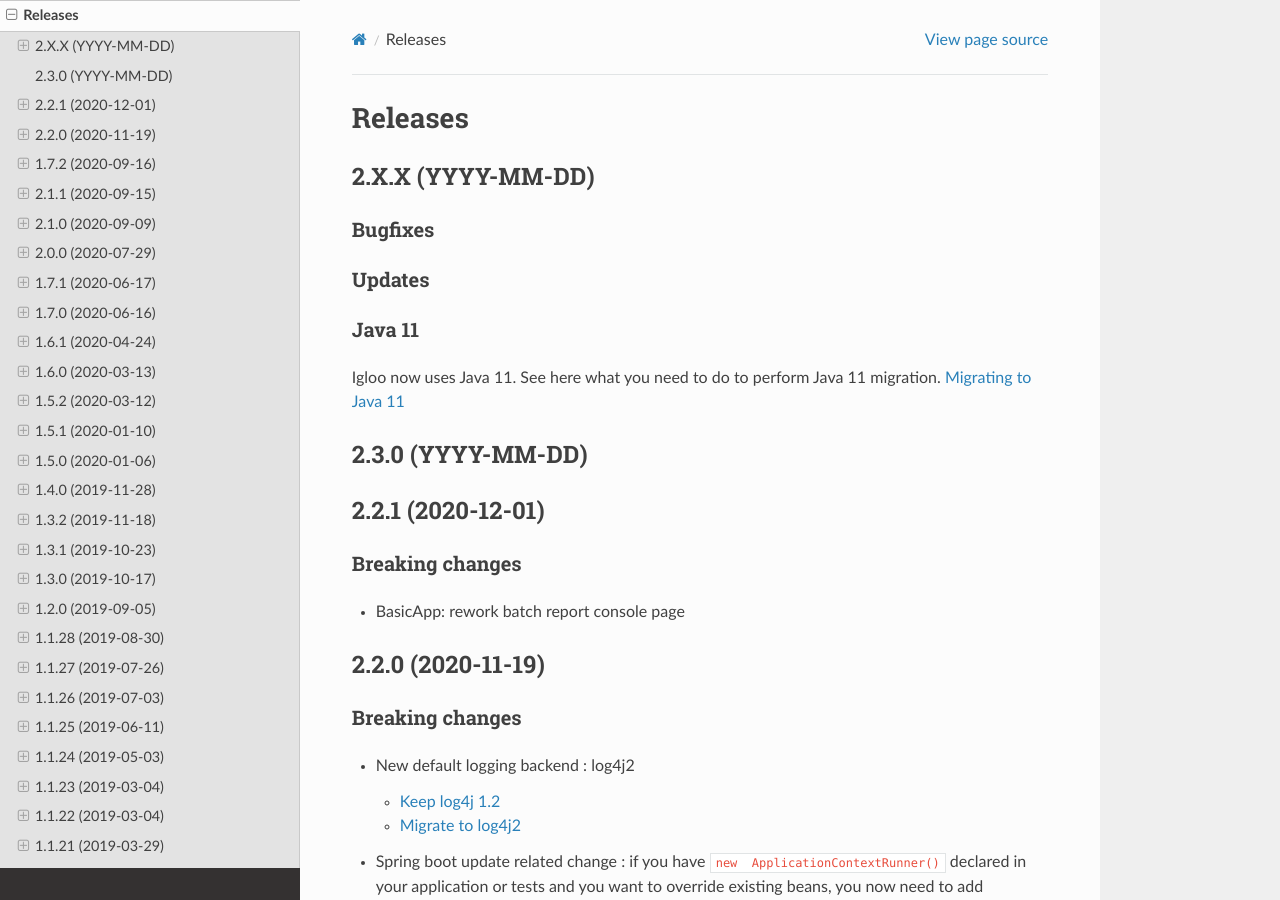
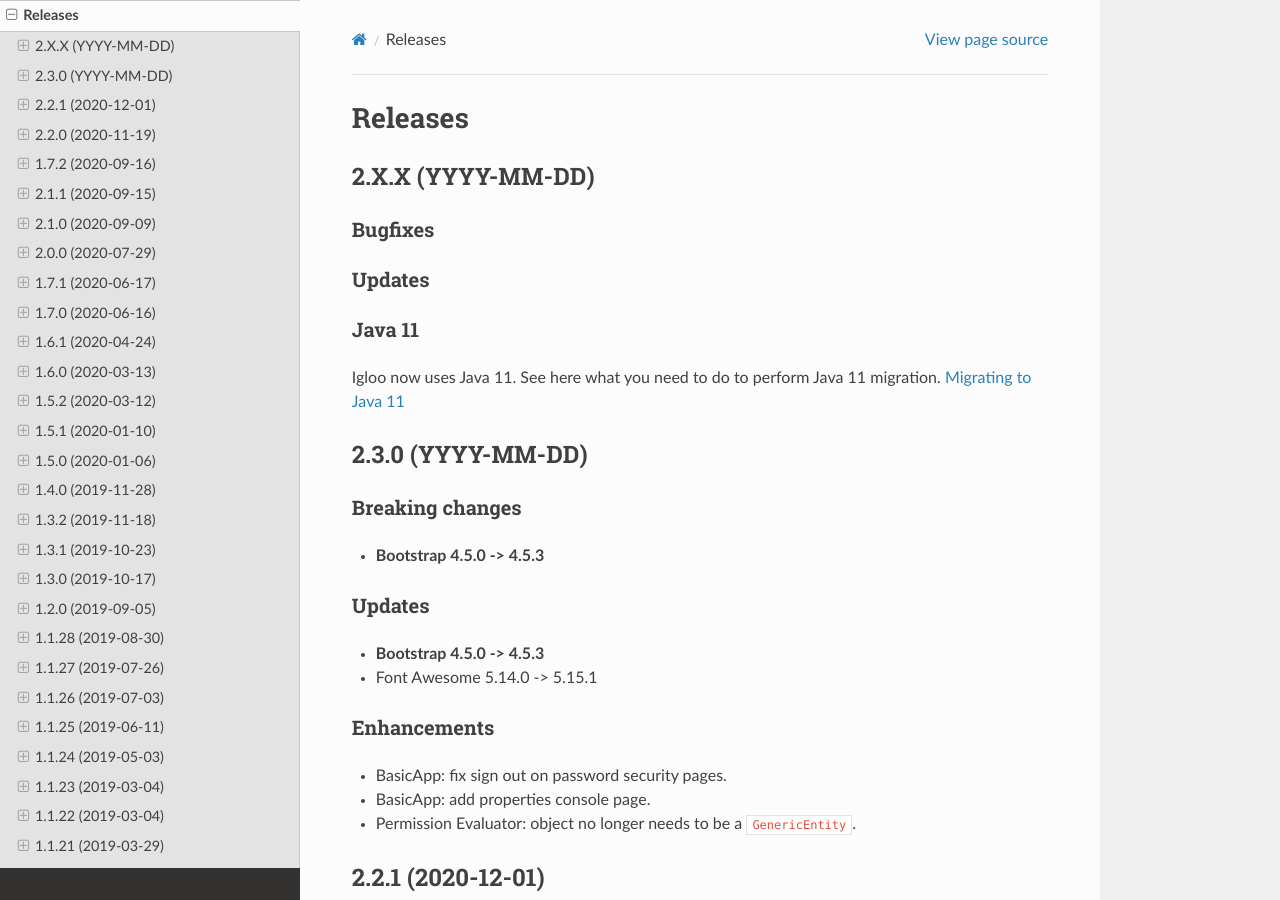
Before and after one commit to igloo-project/igloo-doc, a Sphinx documentation site: the page built from source/release-notes/releases.rst, in a window 1280 px wide and 900 px high. Built offline with Sphinx 7.4.7 and the Read the Docs theme 2.0.0, drawn with Linux system fonts in a browser that asks for light colours.

Commit message:
2.3.0: release notes

```diff
--- a/source/release-notes/releases.rst
+++ b/source/release-notes/releases.rst
@@ -24,7 +24,23 @@ Igloo now uses Java 11. See here what you need to do to perform Java 11 migratio
 2.3.0 (YYYY-MM-DD)
 ##################
 
+Breaking changes
+****************
 
+* **Bootstrap 4.5.0 -> 4.5.3**
+
+Updates
+*******
+
+* **Bootstrap 4.5.0 -> 4.5.3**
+* Font Awesome 5.14.0 -> 5.15.1
+
+Enhancements
+************
+
+* BasicApp: fix sign out on password security pages.
+* BasicApp: add properties console page.
+* Permission Evaluator: object no longer needs to be a ``GenericEntity``.
 
 .. _v2.2.1:
 
```
